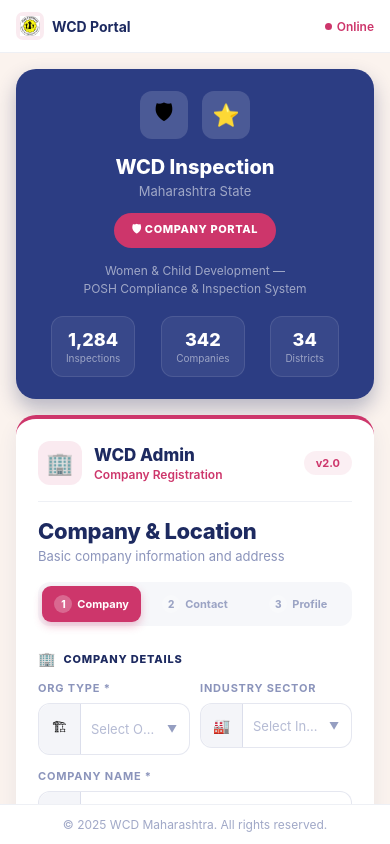
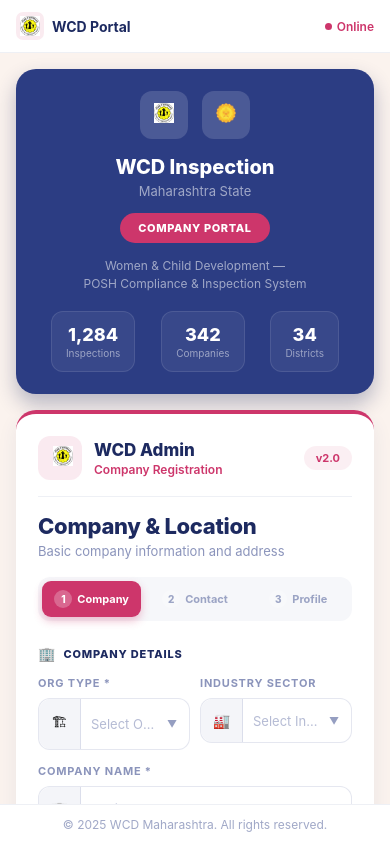
Before and after one commit to mohinimraut7/wcdposhmobile, a React Native app: screen /Register in a window 390 px wide. Built offline with nearby package versions, Linux system fonts and the light colour scheme.

Commit message:
logo changes

```diff
--- a/src/screens/AppSelectionScreen.tsx
+++ b/src/screens/AppSelectionScreen.tsx
@@ -67,7 +67,7 @@ const AppSelectionScreen = () => {
 
   return (
     <View style={styles.container}>
-      <Text style={styles.title}>ॲप्लिकेशन निवडा</Text>
+      <Text style={styles.title}>Choose Application</Text>
       <View style={styles.divider} />
 
       <FlatList
@@ -124,7 +124,7 @@ const styles = StyleSheet.create({
     shadowRadius: 4,
   },
   cardDisabled: {
-    opacity: 0.5,
+    // opacity: 0.5,
   },
   imageBox: {
     width: 80,
@@ -155,7 +155,7 @@ const styles = StyleSheet.create({
     color: '#999',
   },
   proceedBtn: {
-    backgroundColor: '#E07B39',
+    backgroundColor: '#CD366B',
     margin: 16,
     paddingVertical: 16,
     borderRadius: 10,
--- a/src/screens/CompanyLoginScreen.tsx
+++ b/src/screens/CompanyLoginScreen.tsx
@@ -19,7 +19,7 @@ import wcdLogo from '../assets/wcdlogo.jpeg';
 
 // import mshasan from '../assets/maharashtrashasan.jfif';
 
-import satya from '../assets/satya.png';
+import mlogo from '../assets/maharashtralogo.png';
 
 const API_BASE = 'https://mahaposhact.saavi.co.in/api/org';
 
@@ -162,15 +162,16 @@ export default function CompanyLoginScreen({navigation}: any) {
         <View style={s.infoCard}>
           <View style={s.badgeRow}>
             <View style={s.logoBadge}><Text style={{fontSize: 22}}>
-               <Image source={wcdLogo } style={s.topbarLogoImg} resizeMode="contain" /></Text></View>
+               <Image source={wcdLogo } style={s.topbarLogoImg} resizeMode="contain" />
+               </Text></View>
             <View style={s.logoBadge}><Text style={{fontSize: 22}}>
-                  <Image source={satya} style={s.topbarLogoImg} resizeMode="contain" />
+                  <Image source={mlogo} style={s.topbarLogoImg} resizeMode="contain" />
               </Text></View>
           </View>
           <Text style={s.infoTitle}>Company Portal</Text>
           <Text style={s.infoSub}>Maharashtra WCD</Text>
           <View style={s.portalPill}>
-            <Text style={s.portalPillText}>🛡 POSH COMPLIANCE</Text>
+            <Text style={s.portalPillText}>POSH COMPLIANCE</Text>
           </View>
           <Text style={s.infoDesc}>
             POSH Act 2013 Compliance —{'\n'}
@@ -199,7 +200,10 @@ export default function CompanyLoginScreen({navigation}: any) {
           <View style={s.brandRow}>
             <View style={s.brand}>
               <View style={s.brandIcon}>
-                <Text style={{fontSize: 22}}>🏢</Text>
+                {/* ****** */}
+                <Text style={{fontSize: 22}}>
+                <Image source={wcdLogo} style={s.topbarLogoImg} resizeMode="contain" />
+                </Text>
               </View>
               <View>
                 <Text style={s.brandTitle}>WCD Portal</Text>
--- a/src/screens/LoginScreen.tsx
+++ b/src/screens/LoginScreen.tsx
@@ -5,6 +5,7 @@ import {
   ScrollView, SafeAreaView, StatusBar, ActivityIndicator, Alert,Image
 } from 'react-native';
 import wcdLogo from '../assets/wcdlogo.jpeg';
+import mlogo from '../assets/maharashtralogo.png';
 
 const API_BASE  = 'https://mahaposhact.saavi.co.in/api';
 const PINK      = '#CD366B';
@@ -131,8 +132,14 @@ export default function LoginScreen({navigation}: any) {
            {/* ── Info Card ── */}
         <View style={s.infoCard}>
           <View style={s.badgeRow}>
-            <View style={s.logoBadge}><Text style={{fontSize: 24}}>🛡</Text></View>
-            <View style={s.logoBadge}><Text style={{fontSize: 24}}>⭐</Text></View>
+
+            {/* ****** */}
+            <View style={s.logoBadge}><Text style={{fontSize: 24}}>
+               <Image source={wcdLogo } style={s.topbarLogoImg} resizeMode="contain" />
+              </Text></View>
+            <View style={s.logoBadge}><Text style={{fontSize: 24}}>
+                <Image source={mlogo} style={s.topbarLogoImg} resizeMode="contain" />
+              </Text></View>
           </View>
           <Text style={s.infoTitle}>WCD Inspection</Text>
           <Text style={s.infoSub}>Maharashtra State</Text>
@@ -165,7 +172,9 @@ export default function LoginScreen({navigation}: any) {
           {/* Brand */}
           <View style={s.brandRow}>
             <View style={s.brand}>
-              <View style={s.brandIcon}><Text style={{fontSize: 22}}>🛡</Text></View>
+              <View style={s.brandIcon}><Text style={{fontSize: 22}}>
+               <Image source={wcdLogo } style={s.topbarLogoImg} resizeMode="contain" />
+                </Text></View>
               <View>
                 <Text style={s.brandTitle}>WCD Admin</Text>
                 <Text style={s.brandSub}>Inspection Officer Portal</Text>
--- a/src/screens/RegisterScreen.tsx
+++ b/src/screens/RegisterScreen.tsx
@@ -17,7 +17,7 @@ import {
   Image
 } from 'react-native';
 import wcdLogo from '../assets/wcdlogo.jpeg';
-import mshasan from '../assets/maharashtrashasan.jfif';
+import mlogo from '../assets/maharashtralogo.png';
 
 import satya from '../assets/satya.png';
 
@@ -391,13 +391,19 @@ export default function RegisterScreen({ navigation }: any) {
         {/* ── Info Card ── */}
         <View style={s.infoCard}>
           <View style={s.badgeRow}>
-            <View style={s.logoBadge}><Text style={{ fontSize: 22 }}>🛡</Text></View>
-            <View style={s.logoBadge}><Text style={{ fontSize: 22 }}>⭐</Text></View>
+            <View style={s.logoBadge}><Text style={{ fontSize: 22 }}>
+              <Image source={wcdLogo } style={s.topbarLogoImg} resizeMode="contain" />
+
+              </Text></View>
+            <View style={s.logoBadge}><Text style={{ fontSize: 22 }}>
+            <Image source={mlogo} style={s.topbarLogoImg} resizeMode="contain" />
+
+              </Text></View>
           </View>
           <Text style={s.infoTitle}>WCD Inspection</Text>
           <Text style={s.infoSub}>Maharashtra State</Text>
           <View style={s.portalPill}>
-            <Text style={s.portalPillText}>🛡 COMPANY PORTAL</Text>
+            <Text style={s.portalPillText}>COMPANY PORTAL</Text>
           </View>
           <Text style={s.infoDesc}>
             Women &amp; Child Development —{'\n'}
@@ -426,7 +432,7 @@ export default function RegisterScreen({ navigation }: any) {
           <View style={s.brandRow}>
             <View style={s.brand}>
               <View style={s.brandIcon}>
-                <Text style={{ fontSize: 22 }}>🏢</Text>
+                <Text style={{ fontSize: 22 }}> <Image source={wcdLogo } style={s.topbarLogoImg} resizeMode="contain" /></Text>
               </View>
               <View>
                 <Text style={s.brandTitle}>WCD Admin</Text>
```
Also changed, not shown: src/assets/maharashtralogo.jpg (added), src/assets/maharashtralogo.png (added).
